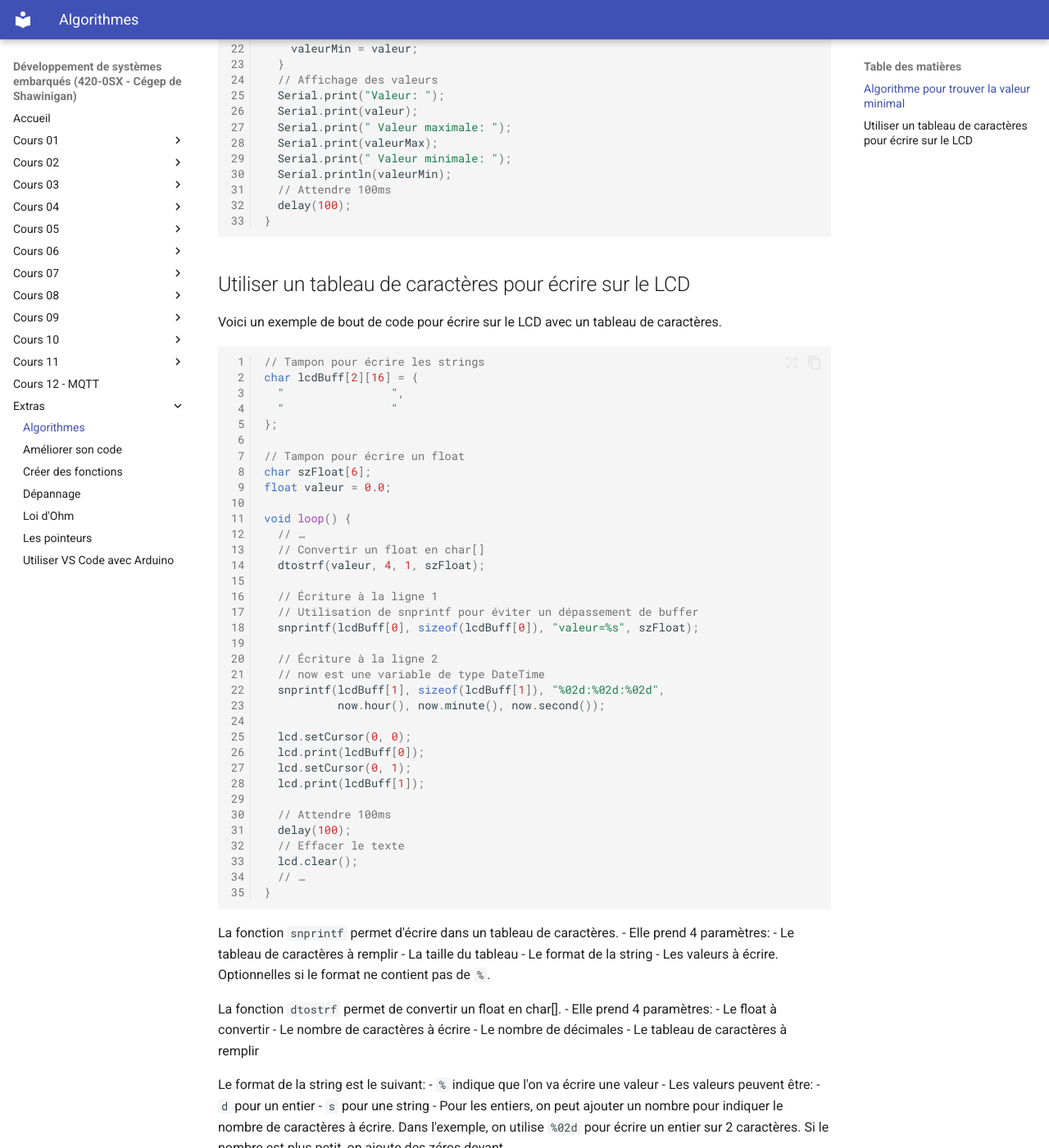
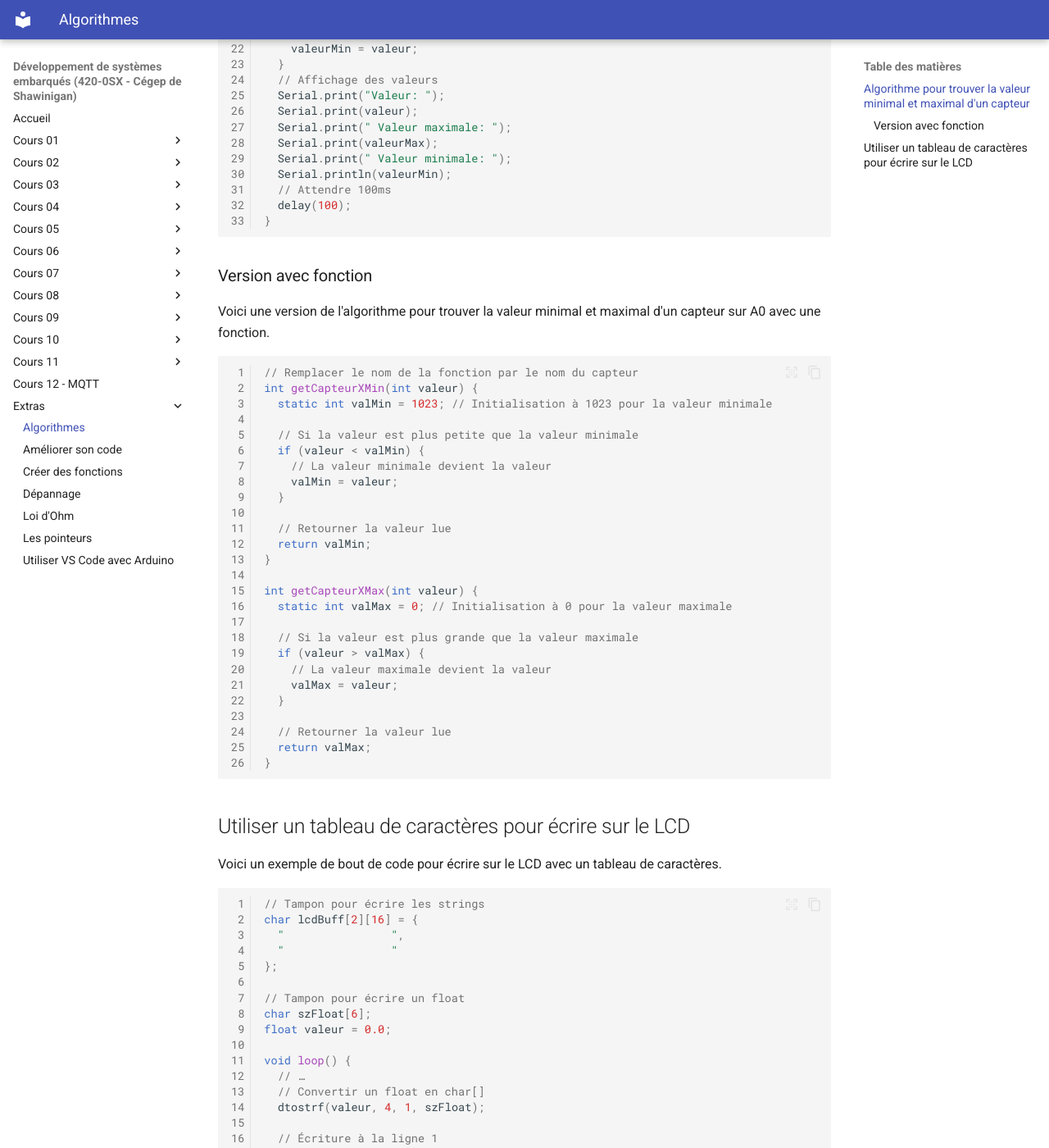
Before and after one commit to nbourre/0sx_notes_cours, an MkDocs documentation site: the page built from docs/extras/algorithmes.md, in a window 1280 px wide and 1400 px high, scrolled down 632 px. Shown: the whole window at 82% size. Built offline with MkDocs 1.6.1 and Material for MkDocs 9.7.7, drawn with Linux system fonts in a browser that asks for light colours; plug-ins that fetch from the network failed and are left out; some of the changed text lies outside the part shown.

````diff
--- a/docs/extras/algorithmes.md
+++ b/docs/extras/algorithmes.md
@@ -1,4 +1,6 @@
-## Algorithme pour trouver la valeur minimal
+# Algorithmes variés
+
+## Algorithme pour trouver la valeur minimal et maximal d'un capteur
 
 Voici un algorithme pour trouver la valeur minimal et maximal d'un capteur sur A0.
 
@@ -36,6 +38,39 @@
   // Attendre 100ms
   delay(100);
 }
+```
+
+### Version avec fonction
+Voici une version de l'algorithme pour trouver la valeur minimal et maximal d'un capteur sur A0 avec une fonction.
+
+```cpp
+// Remplacer le nom de la fonction par le nom du capteur
+int getCapteurXMin(int valeur) {
+  static int valMin = 1023; // Initialisation à 1023 pour la valeur minimale
+
+  // Si la valeur est plus petite que la valeur minimale
+  if (valeur < valMin) {
+    // La valeur minimale devient la valeur
+    valMin = valeur;
+  }
+
+  // Retourner la valeur lue
+  return valMin;
+}
+
+int getCapteurXMax(int valeur) {
+  static int valMax = 0; // Initialisation à 0 pour la valeur maximale
+
+  // Si la valeur est plus grande que la valeur maximale
+  if (valeur > valMax) {
+    // La valeur maximale devient la valeur
+    valMax = valeur;
+  }
+
+  // Retourner la valeur lue
+  return valMax;
+}
+
 ```
 
 ## Utiliser un tableau de caractères pour écrire sur le LCD
````
Also changed, not shown: docs/c07/c07b_fsm/index.md (+6 -3 lines).
